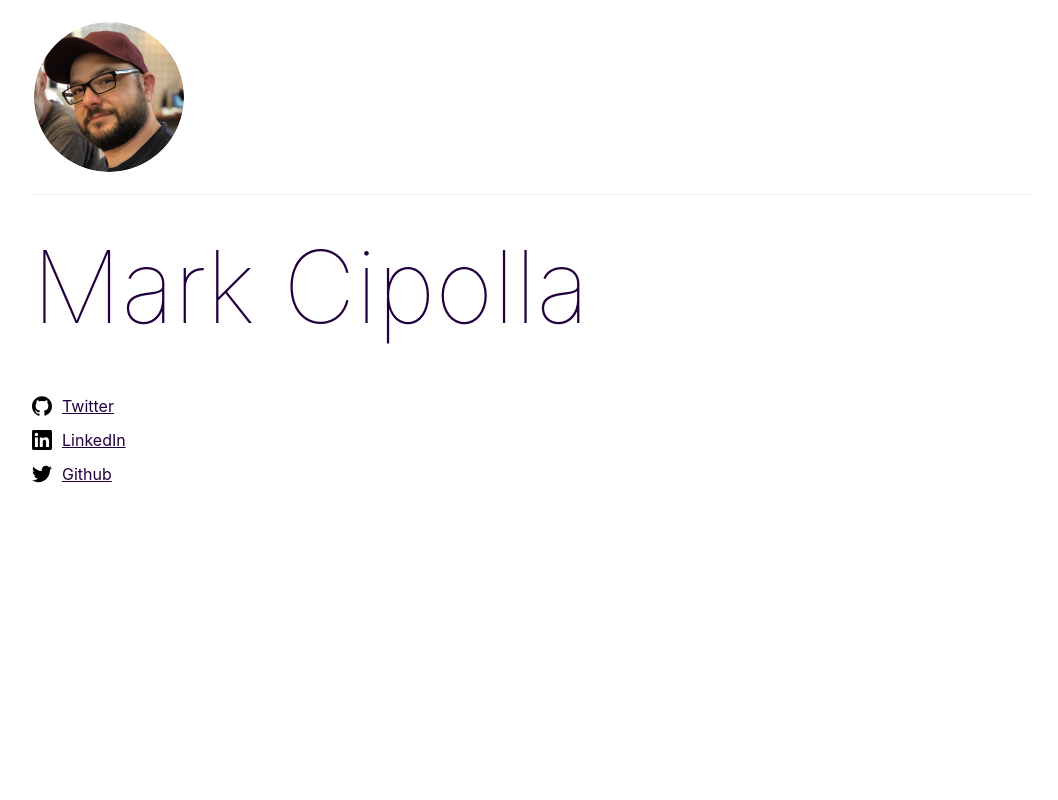
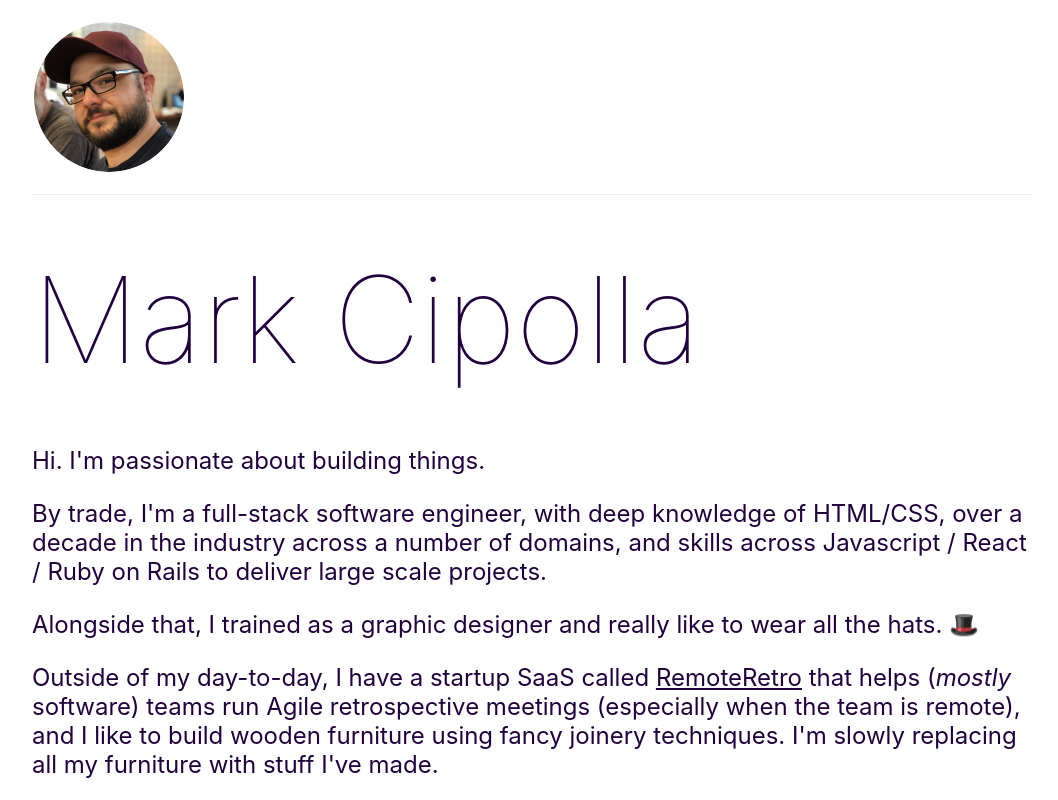
Before and after one commit to markcipolla/markcipolla.com, a Next.js app: page / in a window 1280 px wide. Shown: the top 800 px of the page, without its empty margins (108-1166 px from the left). Built offline with nearby package versions, Linux system fonts and the light colour scheme.

Commit message:
Add copy to page, and add RemoteRetro page

```diff
--- a/package.json
+++ b/package.json
@@ -12,6 +12,7 @@
     "@emotion/styled": "^10.0.27",
     "next": "9.5.1",
     "react": "16.13.1",
-    "react-dom": "16.13.1"
+    "react-dom": "16.13.1",
+    "react-player": "^2.6.0"
   }
 }
--- a/pages/index.js
+++ b/pages/index.js
@@ -2,7 +2,32 @@
 
 function Home() {
   return (
-    <h1>Mark Cipolla</h1>
+    <>
+      <h1>Mark Cipolla</h1>
+
+      <p>
+        Hi. I'm passionate about building things.
+      </p>
+
+      <p>
+        By trade, I'm a full-stack software engineer, with deep knowledge of HTML/CSS,
+        over a decade in the industry across a number of domains, and skills across
+        Javascript / React / Ruby on Rails to deliver large scale projects.
+      </p>
+
+      <p>
+        Alongside that, I trained as a graphic designer and really like to wear
+        all the hats. 🎩
+      </p>
+
+      <p>
+        Outside of my day-to-day, I have a startup SaaS
+        called <Link href="/remoteretro.io"><a>RemoteRetro</a></Link> that helps (<em>mostly</em> software) teams
+        run Agile retrospective meetings (especially when the team
+        is remote), and I like to build wooden furniture using fancy joinery techniques. I'm
+        slowly replacing all my furniture with stuff I've made.
+      </p>
+    </>
   )
 }
 
--- a/styles/globals.css
+++ b/styles/globals.css
@@ -5,6 +5,7 @@
   font-family: -apple-system, BlinkMacSystemFont, Segoe UI, Roboto, Oxygen,
     Ubuntu, Cantarell, Fira Sans, Droid Sans, Helvetica Neue, sans-serif;
   color: #21013D;
+  font-size: 24px;
 }
 
 a {
@@ -17,13 +18,13 @@
 
 h1 {
   font-weight: 100;
-  font-size: 10vw;
-  line-height: 0.5;
+  font-size: 12vw;
+  line-height: 0.75;
 }
 
 @media screen and (min-width: 1000px) {
   h1 {
-    font-size: 100px;
+    font-size: 120px;
   }
 }
 
```
Also changed, not shown: pages/about.js (deleted, +0 -16 lines), pages/remoteretro.io.js (added, +74 -0 lines), public/remoteretro-logo.svg (added), 1 other file (tests, documents, lock files or other folders).
